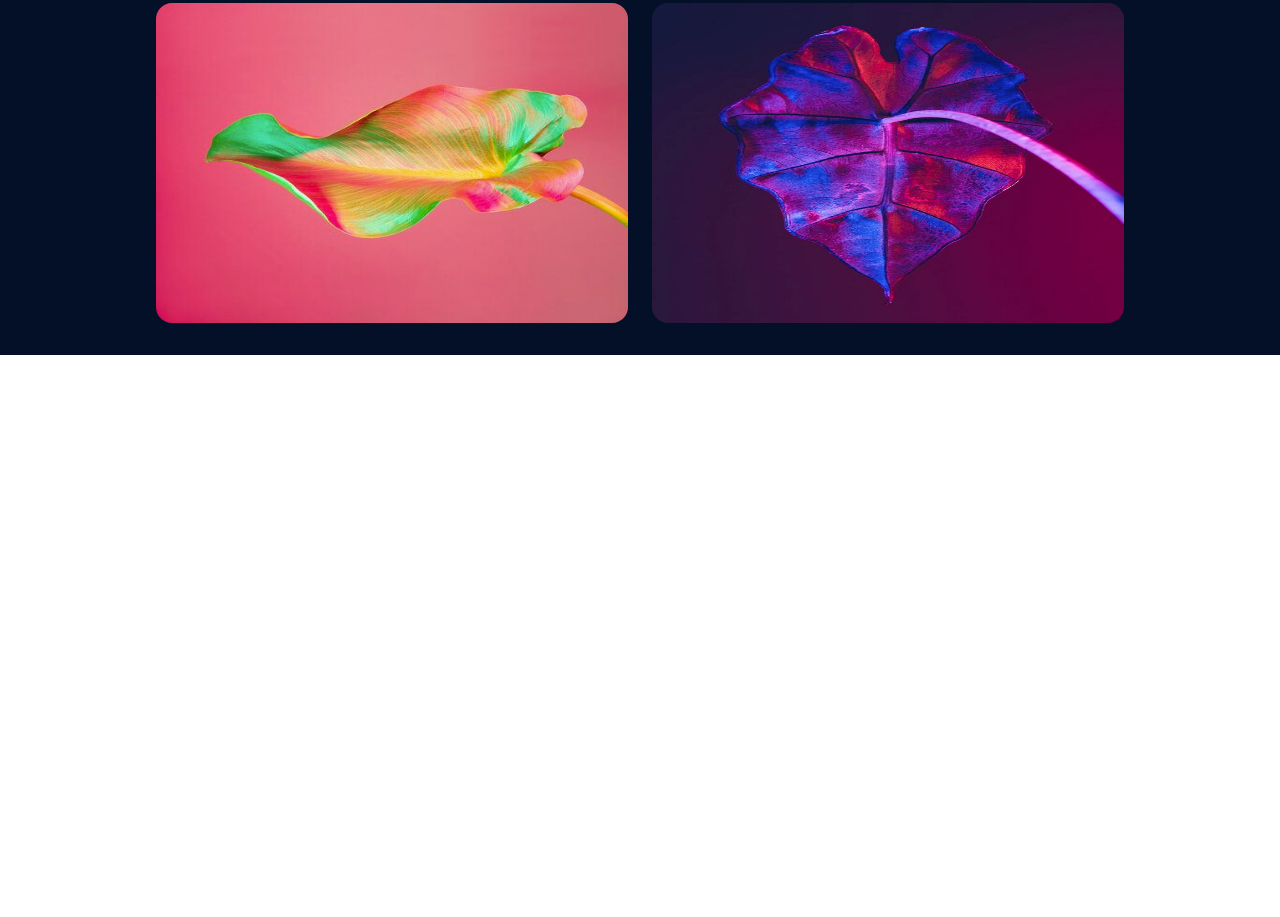
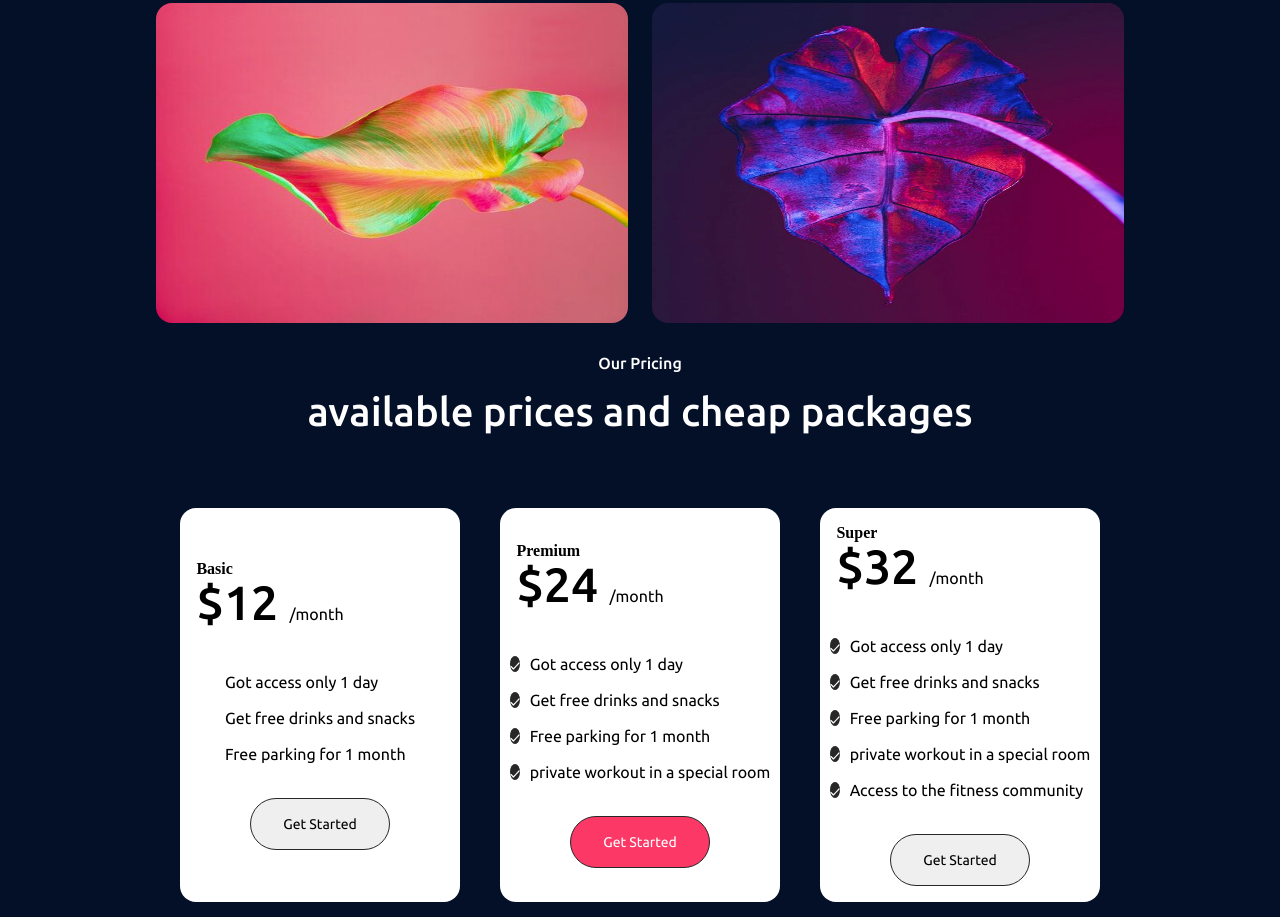
Before and after one commit to AtampuriEmmanuel/freelancer, a plain HTML site: page index.html in a window 1280 px wide. Shown: the part 3097-4014 px from the top of the page. Before the commit the page ends 3452 px from the top, so only its background shows below. Drawn offline with nearby package versions, Linux system fonts and the light colour scheme.

Commit message:
worked on prices section

```diff
--- a/index.html
+++ b/index.html
@@ -220,10 +220,77 @@
         </p>
       </div>
       <div class="creative_images">
-        <img src="./images/a026bd3478a609748f476d2f1259e297c002ba07.png" alt="">
-        <img src="./images/d970d277440b37f10fb0e2ee6b85301860668ed2.png" alt="">
-        <img src="./images/43b1271422da6d35a8d7aa5cb4f33f66e27cc3e6 (1).png" alt="">
-        <img src="./images/3d360fc45a9f7f9ad592837a655792f868c1afa6.png" alt="">
+        <img
+          src="./images/a026bd3478a609748f476d2f1259e297c002ba07.png"
+          alt=""
+        />
+        <img
+          src="./images/d970d277440b37f10fb0e2ee6b85301860668ed2.png"
+          alt=""
+        />
+        <img
+          src="./images/43b1271422da6d35a8d7aa5cb4f33f66e27cc3e6 (1).png"
+          alt=""
+        />
+        <img
+          src="./images/3d360fc45a9f7f9ad592837a655792f868c1afa6.png"
+          alt=""
+        />
+      </div>
+    </section>
+
+    <section class="prices">
+      <div class="pricing">
+        <h4>Our Pricing</h4>
+        <h1>available prices and cheap packages</h1>
+      </div>
+      <div class="priceCards">
+        <div class="basic">
+          <div class="price1">
+            <h4>Basic</h4>
+            <h2>$12 <span>/month</span></h2>
+          </div>
+          <ul>
+             <li>Got access only 1 day</li>
+            <li>Get free drinks and snacks</li>
+            <li>Free parking for 1 month</li>
+          </ul>
+          <div class="basicBtn">
+            <button>Get Started</button>
+          </div>
+        </div>
+        <div class="premium">
+          <div class="price1">
+            <h4>Premium</h4>
+            <h2>$24 <span>/month</span></h2>
+          </div>
+
+          <ul class="list2">
+            <li>Got access only 1 day</li>
+            <li>Get free drinks and snacks</li>
+            <li>Free parking for 1 month</li>
+            <li>private workout in a special room</li>
+          </ul>
+          <div class="premiumBtn">
+            <button>Get Started</button>
+          </div>
+        </div>
+        <div class="super">
+          <div class="price1">
+            <h4>Super</h4>
+            <h2>$32 <span>/month</span></h2>
+          </div>
+          <ul>
+            <li>Got access only 1 day</li>
+            <li>Get free drinks and snacks</li>
+            <li>Free parking for 1 month</li>
+            <li>private workout in a special room</li>
+            <li>Access to the fitness community</li>
+          </ul>
+          <div class="superBtn">
+            <button>Get Started</button>
+          </div>
+        </div>
       </div>
     </section>
 
--- a/styles/hero.css
+++ b/styles/hero.css
@@ -426,9 +426,9 @@
 }
 
 /* styling for creative_works section  for desktop */
-@media screen and (min-width:1024px){
+@media screen and (min-width: 1024px) {
   .creative_works {
-  padding:6.875rem 8.75rem 0 ;
+    padding: 6.875rem 8.75rem 0;
   }
 
   .creative_text h1 {
@@ -437,7 +437,7 @@
   }
 
   .creative_text p {
-  margin-bottom:3.5rem ;
+    margin-bottom: 3.5rem;
     text-align: center;
   }
 
@@ -455,3 +455,167 @@ height: 320px;
     gap: 1.5rem;
   }
 }
+
+/* styling for the prices section for mobile */
+.prices {
+  background-color: #040f28;
+  padding: 1.25rem 1rem;
+}
+
+.pricing h4 {
+  font-family: "Ubuntu", sans-serif;
+  font-weight: 500;
+  font-size: 1rem;
+  line-height: 100%;
+  color: #ffffff;
+  margin-bottom: 0.625rem;
+}
+
+.pricing h1 {
+  font-family: "Ubuntu", sans-serif;
+  font-weight: 500;
+  font-size: 2.25rem;
+  line-height: 1.875rem;
+  text-align: center;
+  color: #ffffff;
+  margin-bottom: 1.25rem;
+}
+
+.pricing {
+  text-align: center;
+}
+
+@media screen and (min-width: 1024px) {
+  .prices {
+    padding: 0 14.375rem;
+  }
+
+  .pricing h1 {
+    font-size: 2.5rem;
+    line-height: 3.125rem;
+    margin-bottom: 4.438rem;
+  }
+
+  .pricing h4 {
+    margin-bottom: 1rem;
+  }
+}
+
+.price_cards h4 {
+  font-family: "Ubuntu", sans-serif;
+  font-weight: 700;
+  font-size: 1.25rem;
+  line-height: 100%;
+  color: #000000;
+}
+
+.priceCards h2 {
+  font-family: "Ubuntu", sans-serif;
+  font-weight: 500;
+  font-size: 3rem;
+  line-height: 100%;
+  color: #000000;
+}
+
+.priceCards span {
+  font-weight: 400;
+  font-size: 0.625rem;
+}
+
+.priceCards li {
+  font-family: "Ubuntu", sans-serif;
+  font-weight: 400;
+  font-size: 0.875rem;
+  line-height: 100%;
+  display: flex;
+  text-align: left;
+  justify-content: flex-start;
+  gap: 10px;
+}
+
+.basic,
+.premium,
+.super {
+  background-color: #ffffff;
+  text-align: left;
+  border-radius: 1rem;
+  padding: 30px 20px;
+  margin-bottom: 15px;
+  display: flex;
+  align-items: center;
+  justify-content: center;
+  flex-direction: column;
+  gap: 0.625rem;
+  padding: 0.625rem 0;
+  white-space: nowrap;
+}
+
+.price_cards {
+  display: flex;
+  align-items: center;
+  justify-content: center;
+}
+.priceCards ul {
+  display: flex;
+  align-items: left;
+  justify-content: space-between;
+  flex-direction: column;
+  padding: 1rem 1rem;
+}
+
+.priceCards ul li {
+  margin: 0.625rem;
+  text-align: left;
+  font-size: 1rem;
+}
+
+.priceCards button {
+  font-family: "Ubuntu", sans-serif;
+  font-weight: 400;
+  font-size: 0.875rem;
+  line-height: 1.875rem;
+  padding: 0.625rem 2rem;
+  border-radius: 3.125rem;
+  border: 1.2px solid #272727;
+}
+
+.premium ul li::before,
+.super ul li::before {
+  content: url(/images/Vector\ 1.png);
+  background-color: #272727;
+  color: #ffffff;
+  border-radius: 50%;
+}
+
+.premiumBtn button {
+  background-color: #fc3867;
+  color: #ffffff;
+}
+
+@media screen and (min-width: 1024px) {
+  .priceCards {
+    display: flex;
+    flex-direction: row;
+    justify-content: center;
+    align-items: stretch;
+    gap: 40px;
+  }
+
+  .priceCards span {
+    font-family: "Ubuntu", sans-serif;
+    font-weight: 400;
+    font-size: 1rem;
+  }
+
+  .basic,
+  .premium,
+  .super {
+    width: 17.5rem;
+    padding: 1rem 2rem;
+  }
+
+  .price1 {
+    text-align: left;
+    margin-left: -100px;
+  }
+}
--- a/styles/index.css
+++ b/styles/index.css
@@ -12,7 +12,7 @@ body {
   height: 100dvh;
 }
 
-li {
+#navbar ul  li {
   list-style: none;
 }
 
--- a/styles/navbar.css
+++ b/styles/navbar.css
@@ -18,7 +18,7 @@ header {
 .nav_links {
   font-family: "Ubuntu", sans-serif;
   font-weight: 500;
-  font-size: 16px;
+  font-size: 1rem;
   line-height: 100%;
   color: #646464;
   cursor: pointer;
@@ -31,7 +31,7 @@ header {
 .nav_button {
   font-family: "DM Sans", sans-serif;
   font-weight: 500;
-  font-size: 16px;
+  font-size: 1rem;
   line-height: 100%;
   padding: 1rem 2rem;
   border: 2px solid #c4c4c4;
```
Lines whose indentation alone changed are shown as unchanged.
